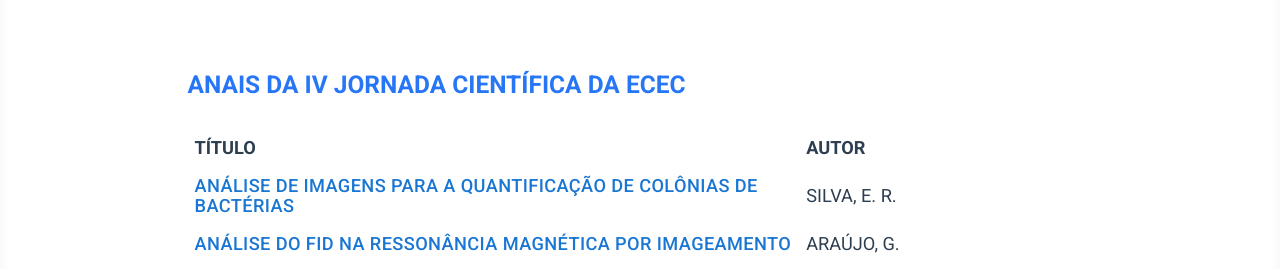
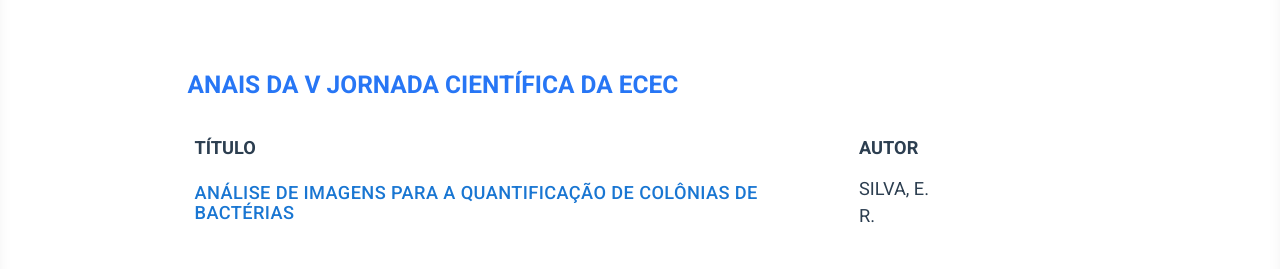
Before and after one commit to GabrielBandeiraB/jcpoli-website-production, a Vue app: page /anais in a window 1280 px wide. Shown: the part 191-460 px from the top of the page. Built offline with nearby package versions, Linux system fonts and the light colour scheme; what vue-loading-overlay, vue-localstorage, vue-notification, vue-the-mask would draw is missing.

Commit message:
adição da tabela dos anais da JCECEC V

```diff
--- a/src/storage/programacao/anais.ts
+++ b/src/storage/programacao/anais.ts
@@ -57,3 +57,13 @@
   },
 
 ]
+
+/*Exportar aqui os anais da JCPOLI V, para exportar os anais da JCPOLIVI criar outro export e referenciar esse export em Anais.VUE*/
+export const Anais2 = [
+  {
+    title: 'ANÁLISE DE IMAGENS PARA A QUANTIFICAÇÃO DE COLÔNIAS DE BACTÉRIAS',
+    autor: 'Silva, E. R.',
+    path: '/assets/anais/Image Analysis for Quantifying Bacterial Colonies.pdf'
+  },
+
+]
--- a/src/views/Anais.vue
+++ b/src/views/Anais.vue
@@ -1,6 +1,27 @@
 <template>
   <div class="obs-page view">
     <Main>
+
+      <h3>Anais da V Jornada Científica da ECEC</h3>
+      <table>
+        <tbody>
+          <tr>
+            <th>Título</th>
+            <th>Autor</th>
+          </tr>
+          <tr v-for="(props, index) in all_anais2" :key="index">
+            <td class="title">
+              <a :href="props.path" target="_blank" class="text-justify">
+                {{ props.title }}
+              </a>
+            </td>
+            <td class="autor">
+              {{ props.autor }}
+            </td>
+          </tr>
+        </tbody>
+      </table>
+
       <h3>Anais da IV Jornada Científica da ECEC</h3>
       <table>
         <tbody>
@@ -22,12 +43,13 @@
       </table>
     </Main>
   </div>
+
 </template>
 
 <script lang="ts">
 import { Component, Vue, Prop } from 'vue-property-decorator'
 import Main from '../components/organization/Main.vue'
-import { Anais } from '@/storage/programacao/anais'
+import { Anais, Anais2 } from '@/storage/programacao/anais'
 
 @Component({
   components: {
@@ -36,13 +58,16 @@
 })
 export default class anais extends Vue {
   private all_anais: any
+  private all_anais2: any
 
   private title = 'Anais'
+
 
   constructor() {
     super()
 
     this.all_anais = Anais
+    this.all_anais2 = Anais2
   }
 }
 </script>
@@ -64,6 +89,7 @@
 table {
   margin-top: 2rem;
   width: 60vw;
+  margin-bottom: 8rem;
 }
 
 @media screen and (max-width: 425px) {
@@ -79,5 +105,6 @@
   .autor {
     font-size: 0.9rem;
   }
+
 }
 </style>
```
